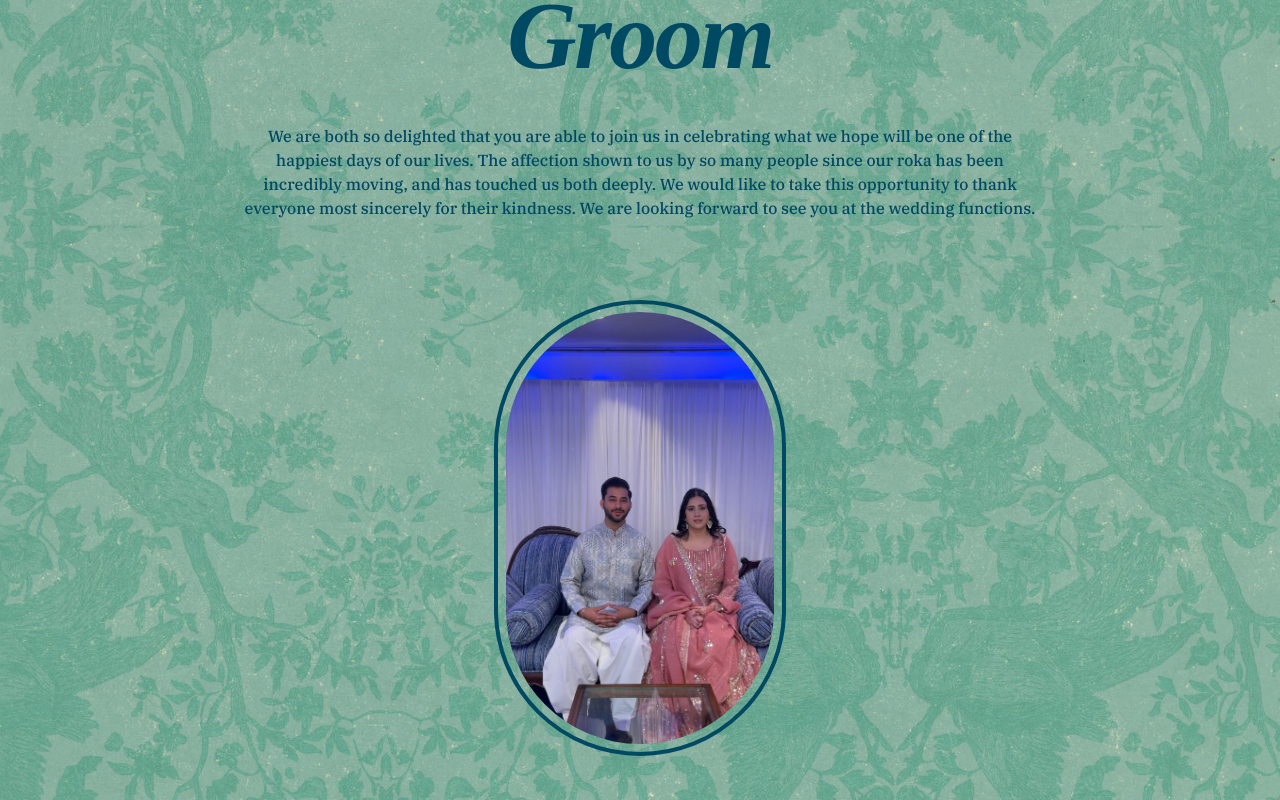
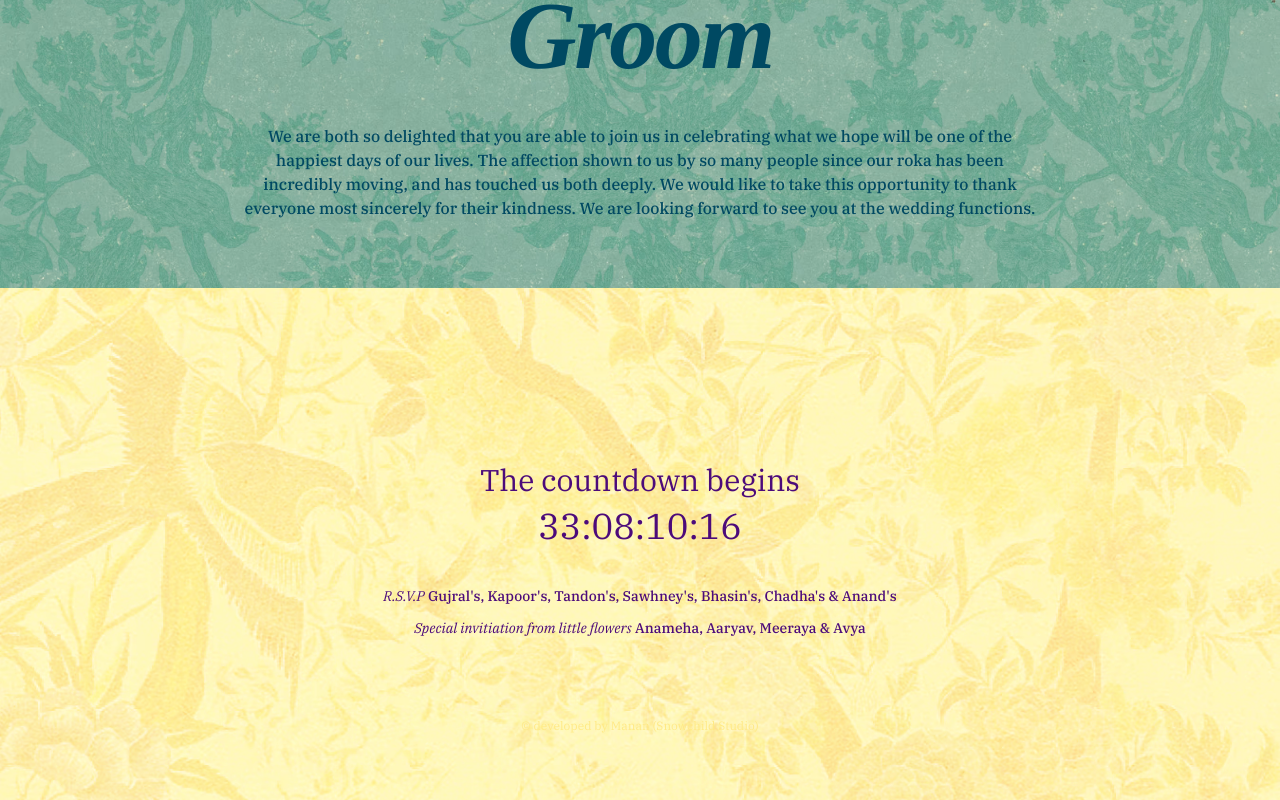
Before and after one commit to MANANTANDON/varun-and-riya, a Next.js app: page / in a window 1280 px wide. Shown: the part 7260-8060 px from the top of the page. Built offline with nearby package versions, Linux system fonts and the light colour scheme; a web font is replaced by a local one.

Commit message:
seo image removed...

```diff
--- a/src/components/BrideGroomContainer.jsx
+++ b/src/components/BrideGroomContainer.jsx
@@ -5,7 +5,7 @@ export const BrideGroomContainer = () => {
   return (
     <>
       <div
-        className="relative h-300 md:h-330 w-full flex flex-col items-center gap-5 md:gap-10 pt-15 md:pt-20"
+        className="relative h-170 md:h-190 lg:h-180 w-full flex flex-col items-center gap-5 md:gap-10 pt-15 md:pt-20"
         style={{
           backgroundImage: "url(/images/thirdbg.avif)",
           backgroundSize: "cover",
@@ -36,16 +36,6 @@ export const BrideGroomContainer = () => {
           take this opportunity to thank everyone most sincerely for their
           kindness. We are looking forward to see you at the wedding functions.
         </h3>
-        <div className="border-4 border-[#004962] rounded-[200px] p-2 mt-10">
-          <div className="relative overflow-hidden  h-108 w-67 rounded-[200px]">
-            <Image
-              src="/images/v.jpeg"
-              layout="fill"
-              objectFit="cover"
-              objectPosition="center"
-            />
-          </div>
-        </div>
       </div>
     </>
   );
--- a/src/components/Footer.jsx
+++ b/src/components/Footer.jsx
@@ -31,7 +31,7 @@ export const Footer = () => {
 
   return (
     <div
-      className="h-175 w-screen flex items-center justify-center"
+      className="h-155 w-screen flex items-center justify-center"
       style={{
         backgroundImage: "url(/images/footerbg.avif)",
         backgroundPosition: "center",
--- a/src/pages/index.jsx
+++ b/src/pages/index.jsx
@@ -56,7 +56,6 @@ export default function Home() {
           property="og:description"
           content="You're invited to Varun & Riya’s wedding on 29 April 2026 💍"
         />
-        <meta property="og:image" content="/images/v.jpeg" />
         <meta property="og:type" content="website" />
 
         {/* Twitter */}
@@ -66,7 +65,6 @@ export default function Home() {
           name="twitter:description"
           content="Celebrate with us on 29 April 2026 💍"
         />
-        <meta name="twitter:image" content="/images/v.jpeg" />
       </Head>
 
       <button
```
